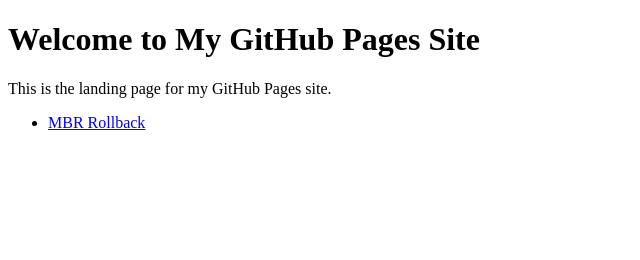
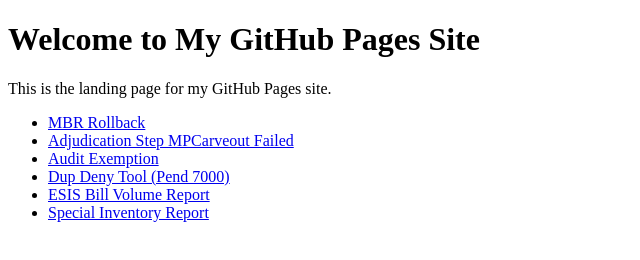
Before and after one commit to Parsonious/How-To, a plain HTML site: page index.html in a window 1280 px wide. Shown: the whole page, without its empty margins (0-640 px from the left). Drawn offline with Linux system fonts and the light colour scheme.

Commit message:
updated and added page references

```diff
--- a/index.html
+++ b/index.html
@@ -12,7 +12,12 @@
     <!-- Link to the MBR Rollback page -->
     <nav>
         <ul>
-            <li><a href="MBR%20Rollback.html">MBR Rollback</a></li>
+            <li><a href="pages\MBR%20Rollback.html">MBR Rollback</a></li>
+            <li><a href="pages\Adjudication%20Step%20MPCarveout%20Failed">Adjudication Step MPCarveout Failed</a></li>
+            <li><a href="pages\Audti%20Exemption(github)">Audit Exemption</a></li>
+            <li><a href="pages\Dup%20Deny%20Tool%20(Pend%207000)">Dup Deny Tool (Pend 7000)</a></li>
+            <li><a href="pages\ESIS%20Bill%20Volume%20Report">ESIS Bill Volume Report</a></li>
+            <li><a href="pages\Special%20Inventory%20Report">Special Inventory Report</a></li>
         </ul>
     </nav>
 </body>
```
